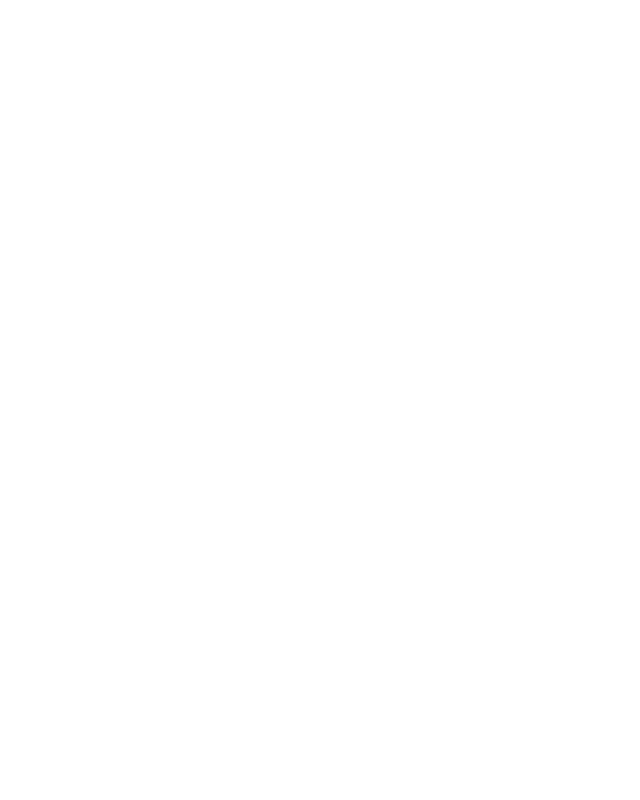
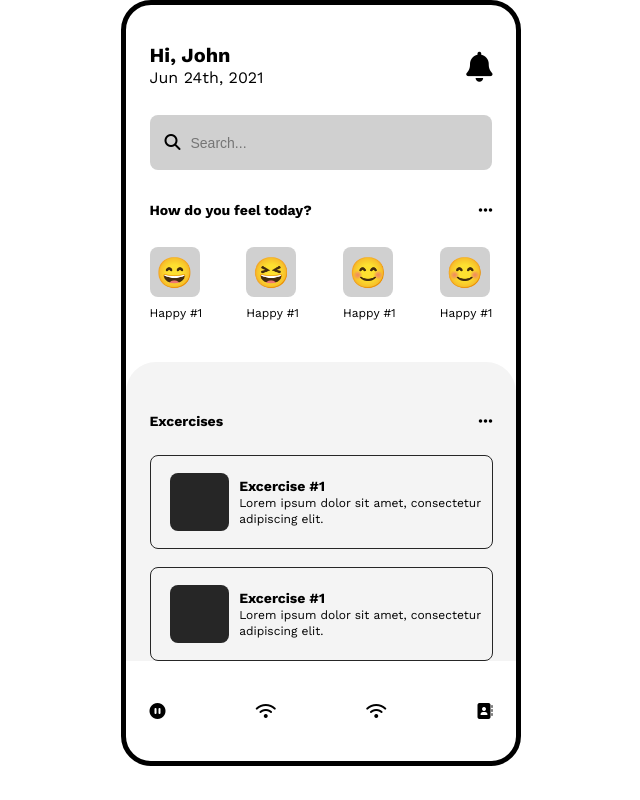
Before and after one commit to farkhodoffcodes/mobile-app-fe1, a React (Create React App) app: page /page06 in a window 1280 px wide. Before the commit this address had no page. Shown: the whole page, without its empty margins (324-964 px from the left). Built offline with nearby package versions, Linux system fonts and the light colour scheme; a web font is replaced by a local one.

Commit message:
page06-full-end

```diff
--- a/src/App.js
+++ b/src/App.js
@@ -4,6 +4,7 @@
 import Page03 from './companents/Page0125/Page03'
 import Page04 from './companents/Page0125/Page04'
 import Page05 from './companents/Page0125/Page05'
+import Page06 from './companents/Page0125/Page06'
 import Page26 from './companents/Page2650/Page26'
 import Page27 from './companents/Page2650/Page27'
 import Page28 from './companents/Page2650/Page28'
@@ -28,6 +29,7 @@
           <Route path='/page03' element={<Page03/>}/>
           <Route path='/page04' element={<Page04/>}/>
           <Route path='/page05' element={<Page05/>}/>
+          <Route path='/page06' element={<Page06/>}/>
           <Route path='/page26' element={<Page26/>}/>
           <Route path='/page27' element={<Page27/>}/>
           <Route path='/page28' element={<Page28/>}/>
--- /dev/null
+++ b/src/companents/Page0125/Page06/index.jsx
@@ -0,0 +1,291 @@
+import React from 'react'
+import styled from 'styled-components'
+
+const Page06 = () => {
+  return (
+    <div>
+      <Page6>
+        <section className='page06'>
+            <div className="page06-container">
+                <div className="page06-top">
+
+                    <div className="page06-top-left">
+                        <h2 className="page06-top-heading">Hi, John</h2>
+                        <p className="page06-top-date">Jun 24th, 2021</p>
+                    </div>
+                    <i class="fa-solid fa-bell"></i>
+
+                </div>
+
+                <form className='search'>
+                    <input className='search-input' type="search"  placeholder='Search...'/>
+                    <i class="fa-solid fa-magnifying-glass"></i>
+                </form>
+
+                <div className="happy-wrapper">
+                    <div className="happy-top">
+                        <h3 className="happy-top-heading">How do you feel today?</h3>
+                        <i class="fa-solid fa-ellipsis"></i>
+                    </div>
+
+                    <ol className="happy-list">
+                        <li className="happy-list-item">
+                            <span><p>😄</p></span>
+                            <p className="happy-list-item-desc">Happy #1</p>
+                        </li>
+
+                        <li className="happy-list-item">
+                            <span><p>😆</p></span>
+                            <p className="happy-list-item-desc">Happy #1</p>
+                        </li>
+
+                        <li className="happy-list-item">
+                            <span><p>😊</p></span>
+                            <p className="happy-list-item-desc">Happy #1</p>
+                        </li>
+
+                        <li className="happy-list-item">
+                            <span><p>😊</p></span>
+                            <p className="happy-list-item-desc">Happy #1</p>
+                        </li>
+                    </ol>
+                </div>
+                </div>
+
+                <div className="excercises">
+                    <div className="page06-container">
+                    <div className="excercises-top">
+                        <h2 className="excercises-top-heading">Excercises</h2>
+                        <i class="fa-solid fa-ellipsis"></i>
+                    </div>
+
+                    <ol className="excercises-list">
+                        <li className="excercises-list-item">
+                            <div className="excercises-list-item-left"></div>
+                            <div className="excercises-list-item-right">
+                                <h3 className="excercises-list-item-heading">Excercise #1</h3>
+                                <p className="excercises-list-item-desc">Lorem ipsum dolor sit amet, consectetur adipiscing elit.</p>
+                            </div>
+                        </li>
+
+                        <li className="excercises-list-item">
+                            <div className="excercises-list-item-left"></div>
+                            <div className="excercises-list-item-right">
+                                <h3 className="excercises-list-item-heading">Excercise #1</h3>
+                                <p className="excercises-list-item-desc">Lorem ipsum dolor sit amet, consectetur adipiscing elit.</p>
+                            </div>
+                        </li>
+                    </ol>
+                    </div>
+                </div>
+
+                <footer className='footer'>
+                    <div className="page06-container">
+                        <i class="fa-solid fa-circle-pause"></i>
+                        <i class="fa-solid fa-wifi"></i>
+                        <i class="fa-solid fa-wifi"></i>
+                        <i class="fa-solid fa-address-book"></i>
+                    </div>
+                </footer>
+            {/* </div> */}
+        </section>
+      </Page6>
+    </div>
+  )
+}
+
+const Page6 = styled.div`
+    .page06{
+        width:100%;
+        height:auto;
+        border:5px solid #000;
+        border-radius:30px;
+        .page06-container{
+            width:343px;
+            margin:0 auto;
+
+            .page06-top{
+                display:flex;
+                align-items:center;
+                justify-content:space-between;
+                margin-top:39px;
+                margin-bottom:25px;
+
+                .page06-top-heading{
+                    color:#000;
+                    font-size:20px;
+                    line-height:22px;
+                }
+
+                .page06-top-date{
+                    font-size:16px;
+                    line-height:24px;
+                    color:#000;
+                }
+
+                i{
+                    font-size:30px;
+                }
+            }
+
+
+            .search{
+                position:relative;
+                margin-bottom:31px;
+                .search-input{
+                    width:342px;
+                    height:55px;
+                    border-radius:8px;
+                    background-color:#d0d0d0;
+                    border:none;
+                    padding-left:41px;
+                    font-size:14px;
+                    line-height:18px;
+                    color:#525252;
+                    padding-right:20px;
+                }
+
+                i{
+                    position:absolute;
+                    left:15px;
+                    top:19px;
+                }
+            }
+
+            .happy-wrapper{
+                .happy-top{
+                    display:flex;
+                    align-items:center;
+                    justify-content:space-between;
+                    margin-bottom:28px;
+
+                        .happy-top-heading{
+                            font-size:14px;
+                            line-height:18px;
+                            color:#000;
+
+                        }
+                }
+
+                .happy-list{
+                    padding:0px;
+                    display:flex;
+                    align-items:center;
+                    justify-content:space-between;
+                    margin-bottom:41px;
+                    .happy-list-item{
+                        span{
+                            width:50px;
+                            height:50px;
+                            border-radius:8px;
+                            background-color:#d0d0d0;
+                            display:block;
+                            display:flex;
+                            justify-content:center;
+                            align-items:center;
+                            margin-bottom:8px;
+
+
+                                p{
+                                    font-size:30px;
+                                }
+                        }
+
+                        .happy-list-item-desc{
+                            font-size:12px;
+                            line-height:16px;
+                            color:#000;
+                        }
+                    }
+                }
+            }
+
+
+            }
+        }
+    }
+
+    .excercises{
+        width:100%;
+        height:auto;
+        background-color:#f4f4f4;
+        border-radius:30px;
+        border-bottom-left-radius:0px;
+        border-bottom-right-radius:0px;
+
+        padding-top:50px;
+
+        .excercises-top{
+            display:flex;
+            align-items:center;
+            justify-content:space-between;
+            margin-bottom:25px;
+
+            .excercises-top-heading{
+                font-size:14px;
+                line-height:18px;
+                color:#000;
+            }
+        }
+
+        .excercises-list{
+            padding:0px;
+            display:flex;
+            align-items:center;
+            flex-direction:column;
+            gap:18px;
+            .excercises-list-item{
+                width:341px;
+                height:92px;
+                border-radius:8px;
+                border:1px solid #262626;
+                display:flex;
+                align-items:center;
+                gap:10px;
+
+                .excercises-list-item-left{
+                    width:78px;
+                    height:58px;
+                    border-radius:8px;
+                    background-color:#262626;
+                    margin-left:19px;
+
+                    .excercises-list-item-heading{
+                        font-size:14px;
+                        line-height:18px;
+                        color:red;
+                    }
+
+                }
+
+                .excercises-list-item-heading{
+                    font-size:14px;
+                    line-height:18px;
+                    color:#000;
+                }
+
+                .excercises-list-item-desc{
+                    font-size:12px;
+                    line-height:16px;
+                    color:#000;
+                }
+            }
+        }}
+
+        .footer{
+            width:100%;
+            display:flex;
+            height:100px;
+            background-color:#fff;
+            border-bottom-left-radius:30px;
+            border-bottom-right-radius:30px;
+            .page06-container{
+                width:100%;
+                display:flex;
+                align-items:center;
+                justify-content:space-between;
+            }
+        }
+`
+
+export default Page06
```
